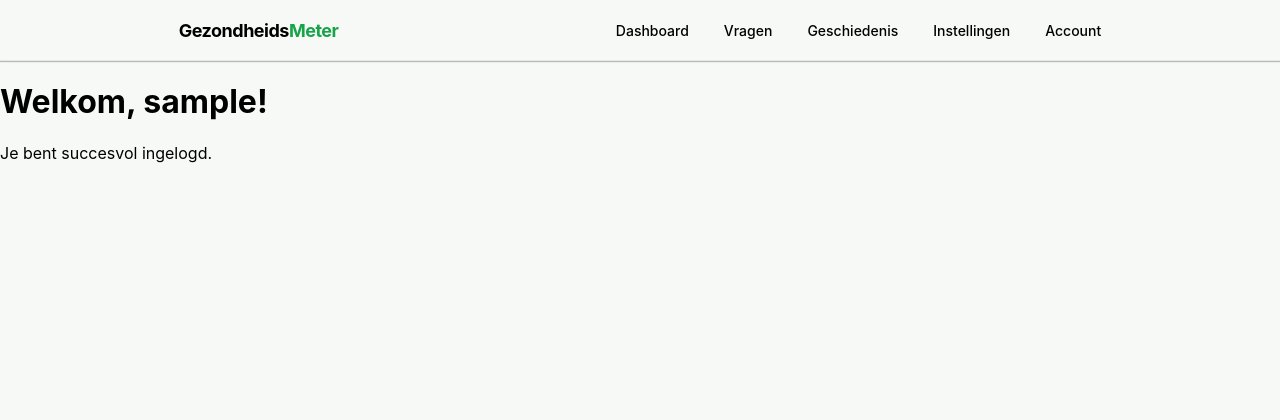
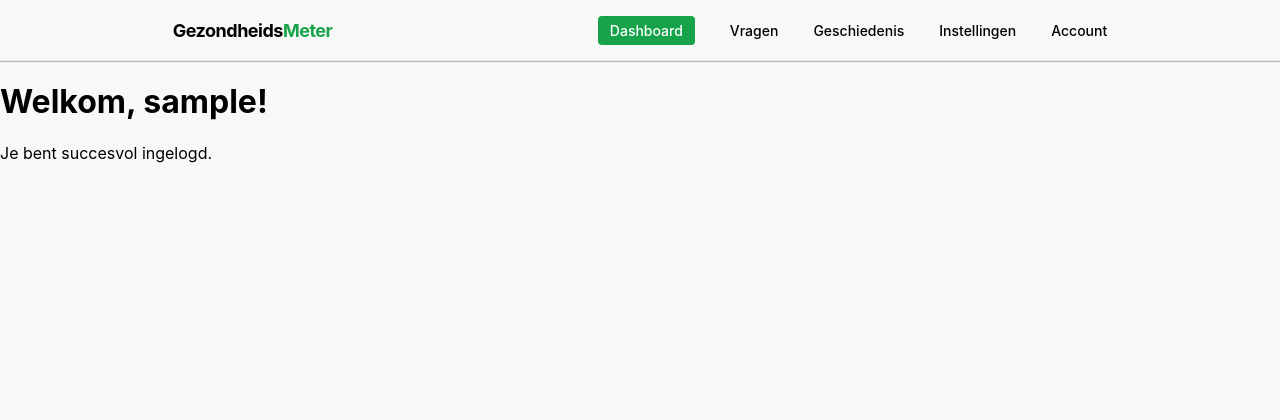
Before and after one commit to roc-ica/l10-pro-1-gezondheidsmeter-cornelis, a PHP site: page /pages/home.php in a window 1280 px wide. Shown: the top 420 px of the page. Run offline with PHP 8.4, Linux system fonts and the light colour scheme; the visitor is signed in with stand-in values (Sample User, id 1).

Commit message:
feat: add new pages for analytics, users, questions, history, and settings; update navbar links

```diff
--- a/components/navbar.php
+++ b/components/navbar.php
@@ -17,7 +17,7 @@ function isActive($page, $current) {
         </div>
         <?php if ($isLoggedIn): ?>
         <div class="navbar-links">
-            <a href="dashboard.php" class="nav-link <?= isActive('dashboard.php', $currentPage) ?>">Dashboard</a>
+            <a href="home.php" class="nav-link <?= isActive('home.php', $currentPage) ?>">Dashboard</a>
             <a href="vragen.php" class="nav-link <?= isActive('vragen.php', $currentPage) ?>">Vragen</a>
             <a href="geschiedenis.php" class="nav-link <?= isActive('geschiedenis.php', $currentPage) ?>">Geschiedenis</a>
             <a href="instellingen.php" class="nav-link <?= isActive('instellingen.php', $currentPage) ?>">Instellingen</a>
```
Also changed, not shown: admin/pages/analytics.php (added), admin/pages/gebruikers.php (added), admin/pages/vragen.php (added), pages/geschiedenis.php (added), pages/instellingen.php (added), pages/vragen.php (added).
